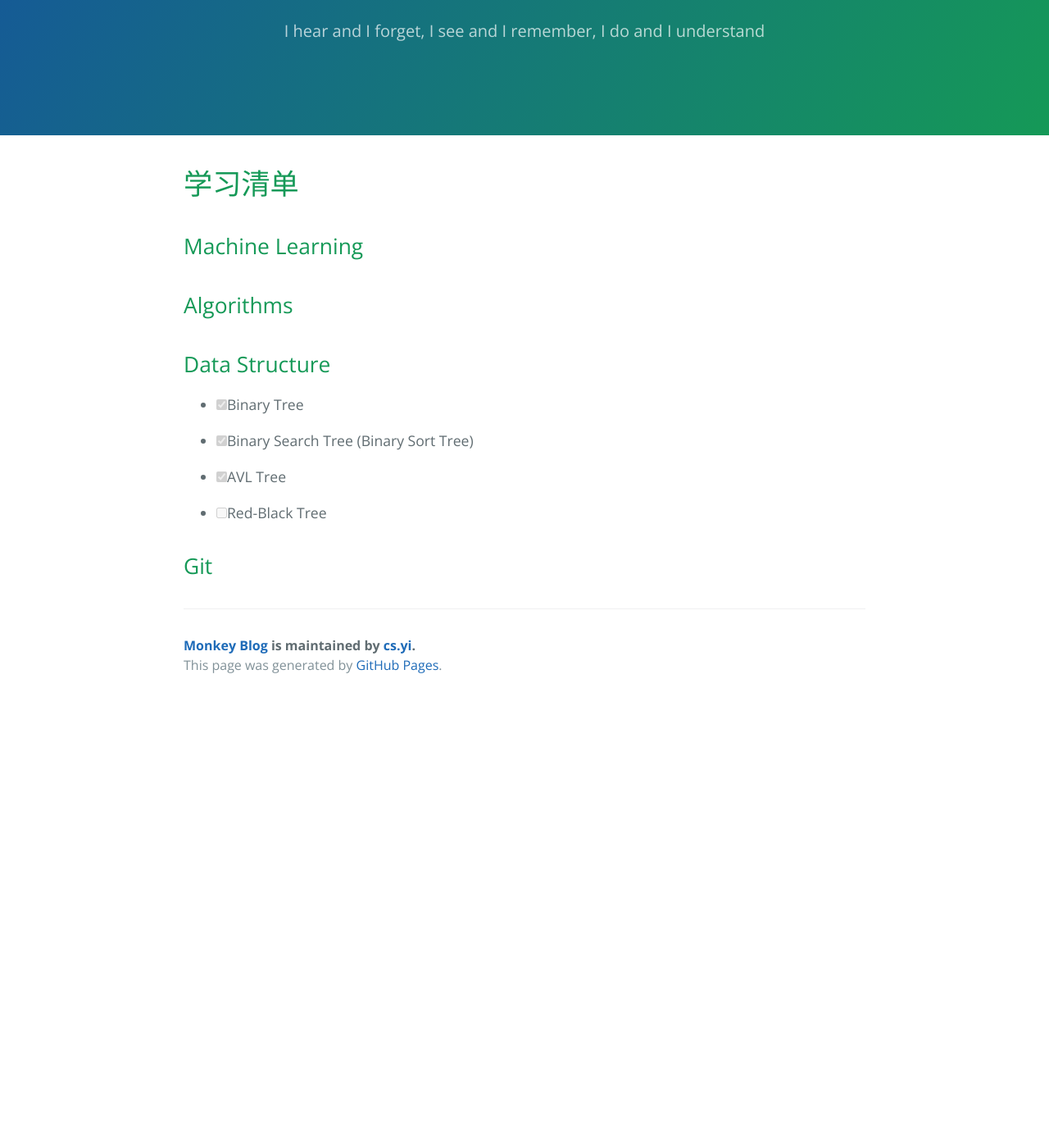
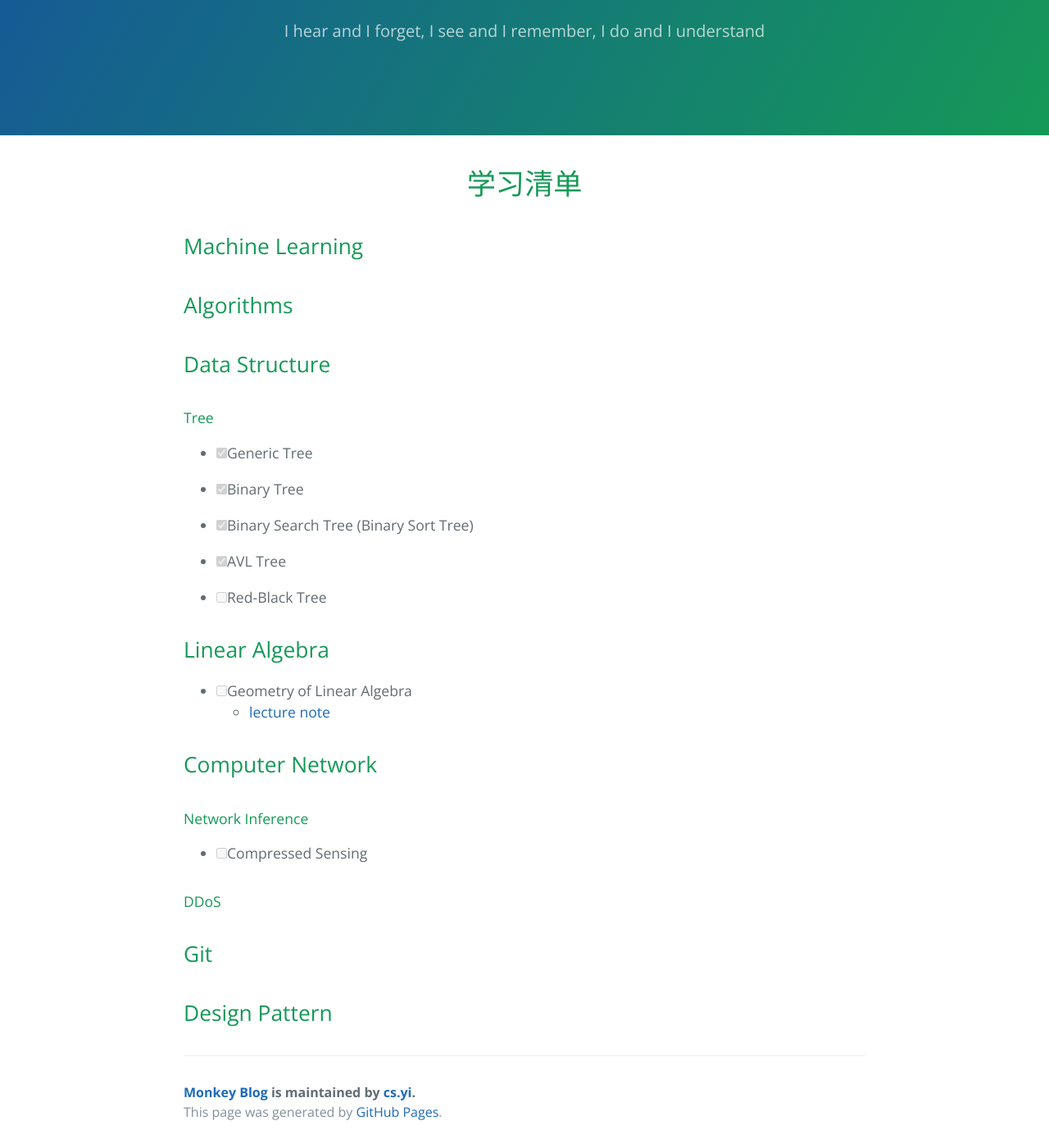
Before and after one commit to monkey-knight/monkey-knight.github.io, a Jekyll site: the page built from learning-list.md, in a window 1280 px wide and 1400 px high, scrolled down 152 px. Shown: the whole window at 82% size. Built offline with Jekyll 4.4.1, drawn with Linux system fonts in a browser that asks for light colours; our own code applies the rules of GitHub Pages for plain Markdown files; before the commit the page ends 1007 px from its top, so only the background shows below that.

Commit message:
initialize linear algebra

```diff
--- a/learning-list.md
+++ b/learning-list.md
@@ -1,4 +1,6 @@
-# 学习清单
+# <center>学习清单</center>
+
+
 
 ## Machine Learning
 
@@ -9,6 +11,10 @@
 
 
 ## Data Structure
+
+#### Tree
+
+- [x] Generic Tree
 
 - [x] Binary Tree
 
@@ -21,5 +27,25 @@
 
 
 
+## Linear Algebra
+
+- [ ] Geometry of Linear Algebra
+  - [lecture note](./linear-algebra/01-geometry-of-linear-algebra.pdf)
+
+## Computer Network
+
+#### Network Inference
+
+- [ ] Compressed Sensing
+
+
+
+#### DDoS
+
+
 
 ## Git
+
+
+
+## Design Pattern
```
Also changed, not shown: 2 other files.
